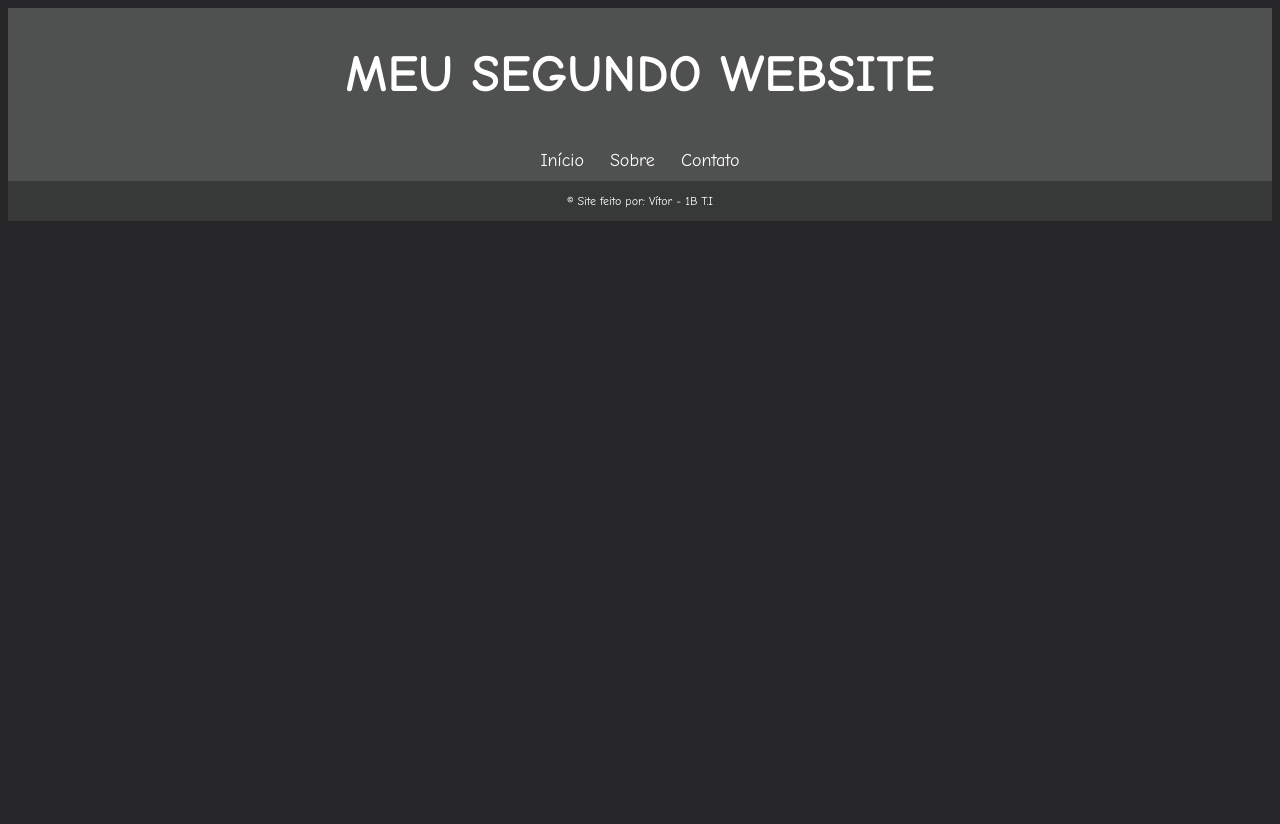
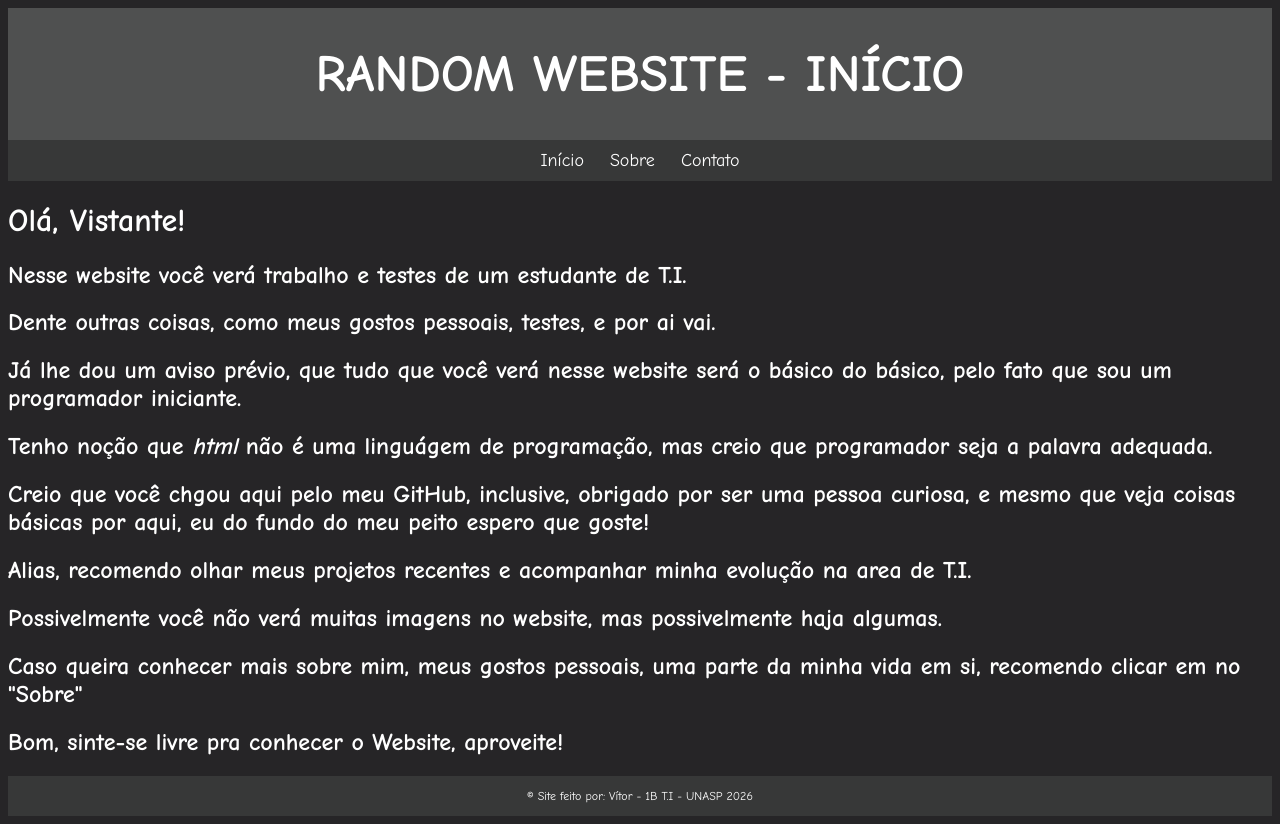
Before and after one commit to oTacit/meuwebsitelocal, a plain HTML site: page index.html in a window 1280 px wide. Before the commit the page ends 800 px from the top, so only its background shows below. Drawn offline with Linux system fonts and the light colour scheme.

Commit message:
patch-e-adicoes

```diff
--- a/index.html
+++ b/index.html
@@ -4,21 +4,32 @@
     <meta charset="UTF-8">
     <meta name="viewport" content="width=device-width, initial-scale=1.0">
     <link rel="stylesheet" href="style.css">
-    <title>Website Nível 2</title>
+    <title>Incio</title>
 </head>
 <body>
-    <header class="robert">
-        <h1>MEU SEGUNDO WEBSITE</h1>
+    <header class="cabeca">
+        <h1>RANDOM WEBSITE - INÍCIO</h1>
     </header>
 
     <nav class="menu">
     <a href="index.html">Início</a>
     <a href="sobre.html">Sobre</a>
     <a href="contato.html">Contato</a>
-  </nav>
+    </nav>
 
-    <footer>
-        <p>&copy; Site feito por: Vítor - 1B T.I</p>
+    <h1>Olá, Vistante!</h1>
+    <h2>Nesse website você verá trabalho e testes de um estudante de T.I.</h2>
+    <h2>Dente outras coisas, como meus gostos pessoais, testes, e por ai vai.</h2>
+    <h2>Já lhe dou um aviso prévio, que tudo que você verá nesse website será o básico do básico, pelo fato que sou um programador iniciante.</h2>
+    <h2>Tenho noção que <em>html</em> não é uma linguágem de programação, mas creio que programador seja a palavra adequada.</h2>
+    <h2>Creio que você chgou aqui pelo meu GitHub, inclusive, obrigado por ser uma pessoa curiosa, e mesmo que veja coisas básicas por aqui, eu do fundo do meu peito espero que goste!</h2>
+    <h2>Alias, recomendo olhar meus projetos recentes e acompanhar minha evolução na area de T.I.</h2>
+    <h2>Possivelmente você não verá muitas imagens no website, mas possivelmente haja algumas.</h2>
+    <h2>Caso queira conhecer mais sobre mim, meus gostos pessoais, uma parte da minha vida em si, recomendo clicar em no "<a href="sobre.html" class="linkbranco">Sobre</a>"</h2>
+    <h2>Bom, sinte-se livre pra conhecer o Website, aproveite!</h2>
+
+    <footer class="barra">
+        <p>&copy; Site feito por: Vítor - 1B T.I - UNASP 2026</p>
     </footer>
 </body>
 </html>
--- a/style.css
+++ b/style.css
@@ -4,7 +4,7 @@ body {
     font-family: "Comic Sans MS", sans-serif;
 }
 
-.robert {
+.cabeca {
     background-color: #4f5050;
     color: #fff;
     padding: 1px;
@@ -13,7 +13,7 @@ body {
 }
 
 .menu {
-    background-color: #4f5050;
+    background-color: #373838;
     color: #fff;
     padding: 10px;
     text-align: center;
@@ -26,7 +26,17 @@ body {
     margin: 0 10px;
 }
 
-footer {
+.linkbranco {
+    color: #fff;
+    text-decoration: none;
+}
+
+.linkbranco:hover {
+    text-decoration: underline;
+}
+
+
+.barra {
     background-color: #373838;
     color: #fff;
     padding: 1px;
```
Also changed, not shown: contato.html (added, +24 -0 lines), sobre.html (added, +24 -0 lines).
